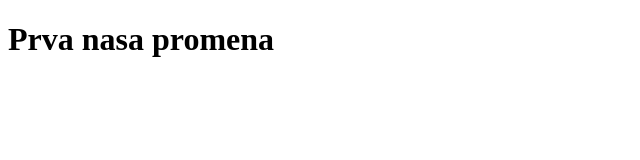
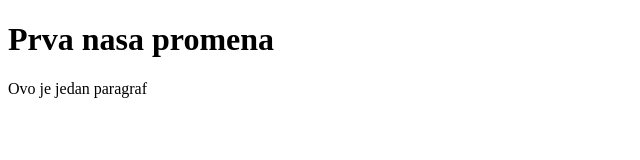
Before and after one commit to LeiteKaka/Folder1-1, a plain HTML site: page index.html in a window 1280 px wide. Shown: the whole page, without its empty margins (0-640 px from the left). Drawn offline with Linux system fonts and the light colour scheme.

Commit message:
Dodavanje jednog paragrafa

```diff
--- a/index.html
+++ b/index.html
@@ -8,6 +8,7 @@
 <body>
 <div id= "wrap">
 <h1>Prva nasa promena</h1>
+<p>Ovo je jedan paragraf</p>
 </div>
 
 </body>
```
